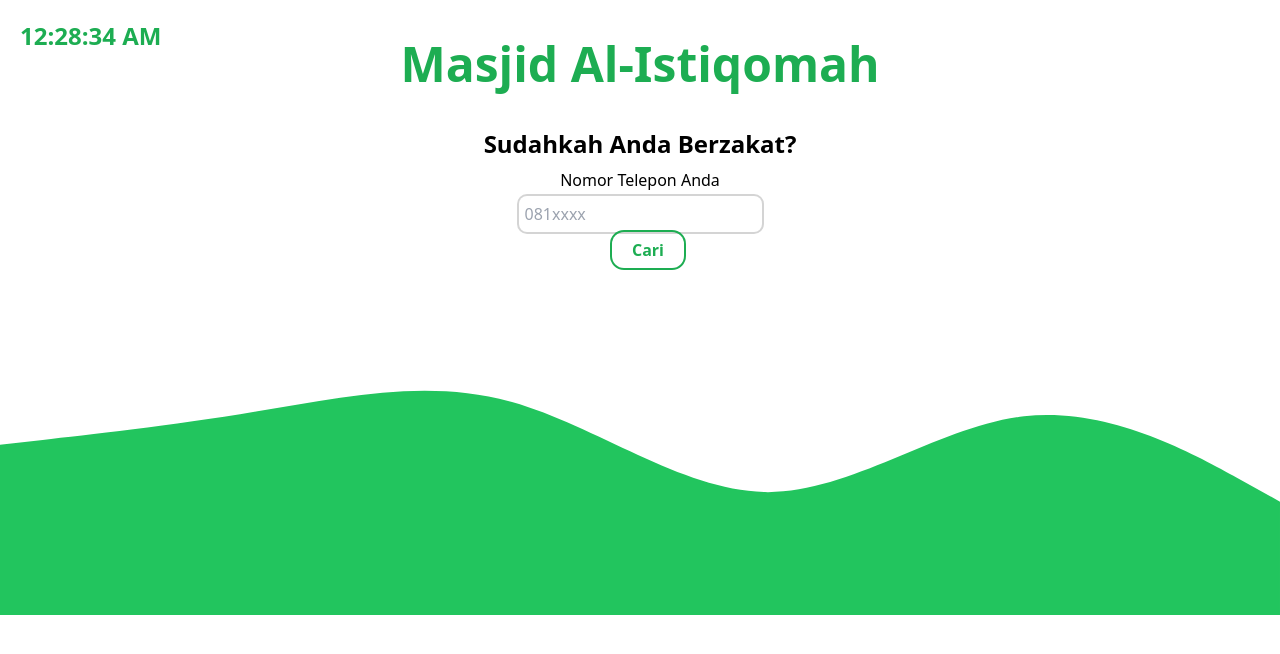
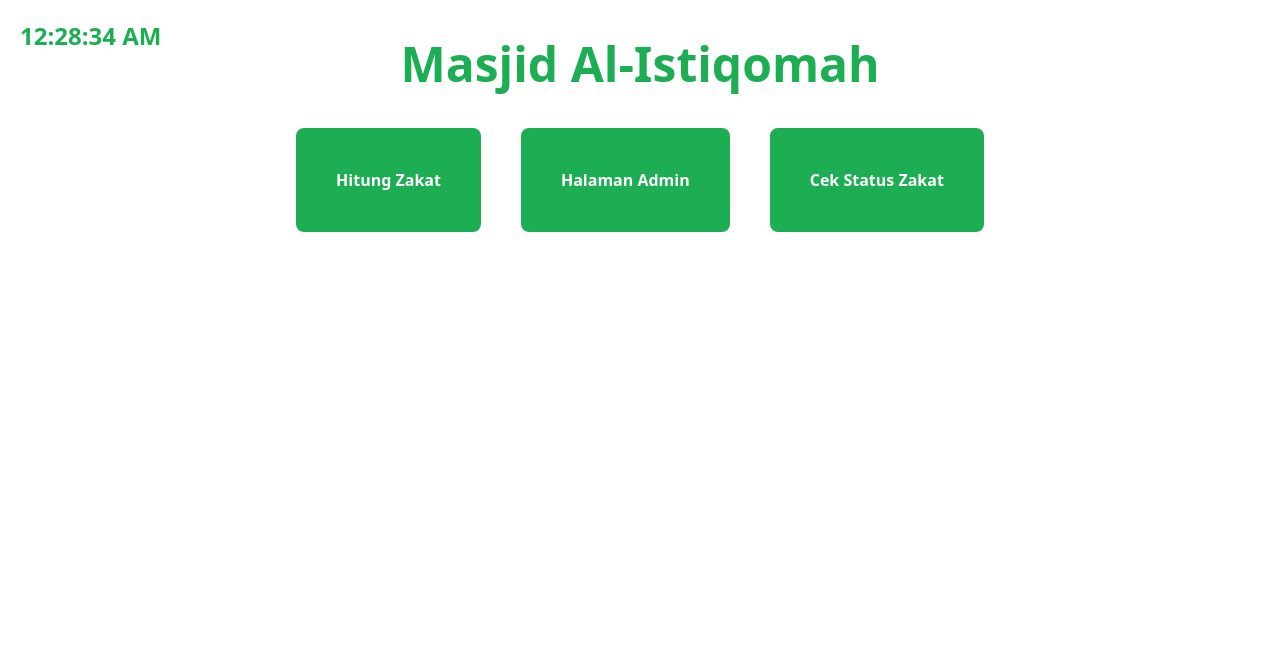
Before and after one commit to KingSit3/zakatvue, a Vue app: page / in a window 1280 px wide. Shown: the top 654 px of the page. Built offline with nearby package versions, Linux system fonts and the light colour scheme.

Commit message:
some changes

```diff
--- a/src/axios.js
+++ b/src/axios.js
@@ -5,7 +5,7 @@ const zakatAxios = axios.create({
   baseURL: (process.env.VUE_APP_ZAKAT_ENDPOINT),
   headers: {
     'accept': 'application/json',
-    'Authorization': 'Bearer '+ localStorage.getItem('token')
+    // 'Authorization': 'Bearer '+ token
   },
   timeout: 5000,
   withCredentials: true
--- a/src/components/admin/Dashboard.vue
+++ b/src/components/admin/Dashboard.vue
@@ -193,9 +193,9 @@ export default {
 
         // Assign data to Zakat Fitrah
         this.fitrahChart.year = res.data.fitrah.year
-        this.fitrahChart.series = [res.data.fitrah.totalData[0].muzakkiBeras, res.data.fitrah.totalData[0].muzakkiUang]
-        this.fitrahChart.totalBeras = res.data.fitrah.totalData[0].totalBeras
-        this.fitrahChart.totalUang = res.data.fitrah.totalData[0].totalUang
+        this.fitrahChart.series = [res.data.fitrah.totalData.muzakkiBeras, res.data.fitrah.totalData.muzakkiUang]
+        this.fitrahChart.totalBeras = res.data.fitrah.totalData.totalBeras
+        this.fitrahChart.totalUang = res.data.fitrah.totalData.totalUang
 
 
         // Assign Data To Infaq
@@ -205,12 +205,12 @@ export default {
         ApexCharts.exec('infaqChart', 'updateSeries', [
           {
             data: res.data.infaq.totalInfaq.map(($value) => {
-              return $value[0].total
+              return $value
             })
           },
           {
             data: res.data.infaq.pengeluaran.map(($value) => {
-              return $value[0].total
+              return $value
             })
           }
         ]
--- a/src/components/admin/Sidebar.vue
+++ b/src/components/admin/Sidebar.vue
@@ -56,14 +56,7 @@
 </template>
 
 <script>
-import axios from 'axios'
-
-axios.defaults.withCredentials = true
-axios.defaults.headers = {
-    'accept': 'application/json',
-    'Authorization': 'Bearer '+localStorage.getItem('token')
-}
-axios.defaults.timeout = 5000
+import axios from '@/axios.js'
 
 export default {
   data() {
@@ -75,11 +68,11 @@ export default {
   methods: {
     logout(){
       // Delete all data in local storage
-      axios.post('http://127.0.0.1:8000/api/logout', {
+      axios.zakatAxios.post('http://127.0.0.1:8000/api/logout', {
         name: localStorage.getItem('nama')
       })
       localStorage.clear()
-      this.$router.push({name: 'Login'})
+      this.$router.push({name: 'login'})
     }
   },
 }
--- a/src/router/index.js
+++ b/src/router/index.js
@@ -11,6 +11,7 @@ import ZakatAdmin from '../views/ZakatAdmin.vue'
   import TransaksiInfaq from '../components/admin/TransaksiInfaq.vue'
   import Admins from '../components/admin/Admins.vue'
 
+import zakatHome from '../views/Home.vue'
 import zakatCalculate from '../views/ZakatCalculate.vue'
 import ZakatSearch from '../views/ZakatSearch.vue'
 import Login from '../views/Login.vue'
@@ -30,6 +31,11 @@ const routes = [
   },
   {
     path: '/',
+    name: 'home',
+    component: zakatHome,
+  },
+  {
+    path: '/cari',
     name: 'zakatSearch',
     component: ZakatSearch,
     meta: { requiresToken: true }
--- /dev/null
+++ b/src/views/Home.vue
@@ -0,0 +1,34 @@
+<template>
+  <Header />
+  <div class="flex gap-10 justify-center container mx-auto px-20">
+    <router-link to="/calculate">
+      <div class="p-10 bg-[#1dad52] rounded-lg text-white font-semibold">
+        Hitung Zakat
+      </div>
+    </router-link>
+    <router-link to="/zakatadmin">
+      <div class="p-10 bg-[#1dad52] rounded-lg text-white font-semibold">
+        Halaman Admin
+      </div>
+    </router-link>
+    <router-link to="/cari">
+      <div class="p-10 bg-[#1dad52] rounded-lg text-white font-semibold">
+        Cek Status Zakat
+      </div>
+    </router-link>
+  </div>
+</template>
+
+<script>
+import Header from '../components/calculate/ZakatHeader.vue'
+
+export default {
+  components:{
+    Header,
+  }
+}
+</script>
+
+<style>
+
+</style>
--- a/src/views/Login.vue
+++ b/src/views/Login.vue
@@ -72,9 +72,6 @@
 import axios from 'axios'
 import zakatAxios from '@/axios.js'
 
-axios.defaults.withCredentials = true
-axios.defaults.headers = {'accept': 'application/json'}
-
 export default {
   data() {
     return {
@@ -88,6 +85,7 @@ export default {
         text: '',
         timeout: 3000,
       },
+
     }
   },
 
@@ -100,21 +98,22 @@ export default {
       })
 
       .then((res) => {
-        // console.log(res.data)
+        console.log(res.data)
         localStorage.setItem('nama', res.data.name)
         localStorage.setItem('role', res.data.role)
         localStorage.setItem('token', res.data.token)
 
         zakatAxios.zakatAxios.defaults.headers.common['Authorization'] = 'Bearer '+ localStorage.getItem('token')
-
         return this.$router.push('/zakatadmin')
       })
 
       .catch((err) => {
+        console.log(err.response)
+        console.log('gagal')
+
         if (err.response.status == 418) {
           return this.toast('Email/Password salah!')
         }
-        console.log(err.response.status)
         this.errors = err.response.status
       })
     },
```
